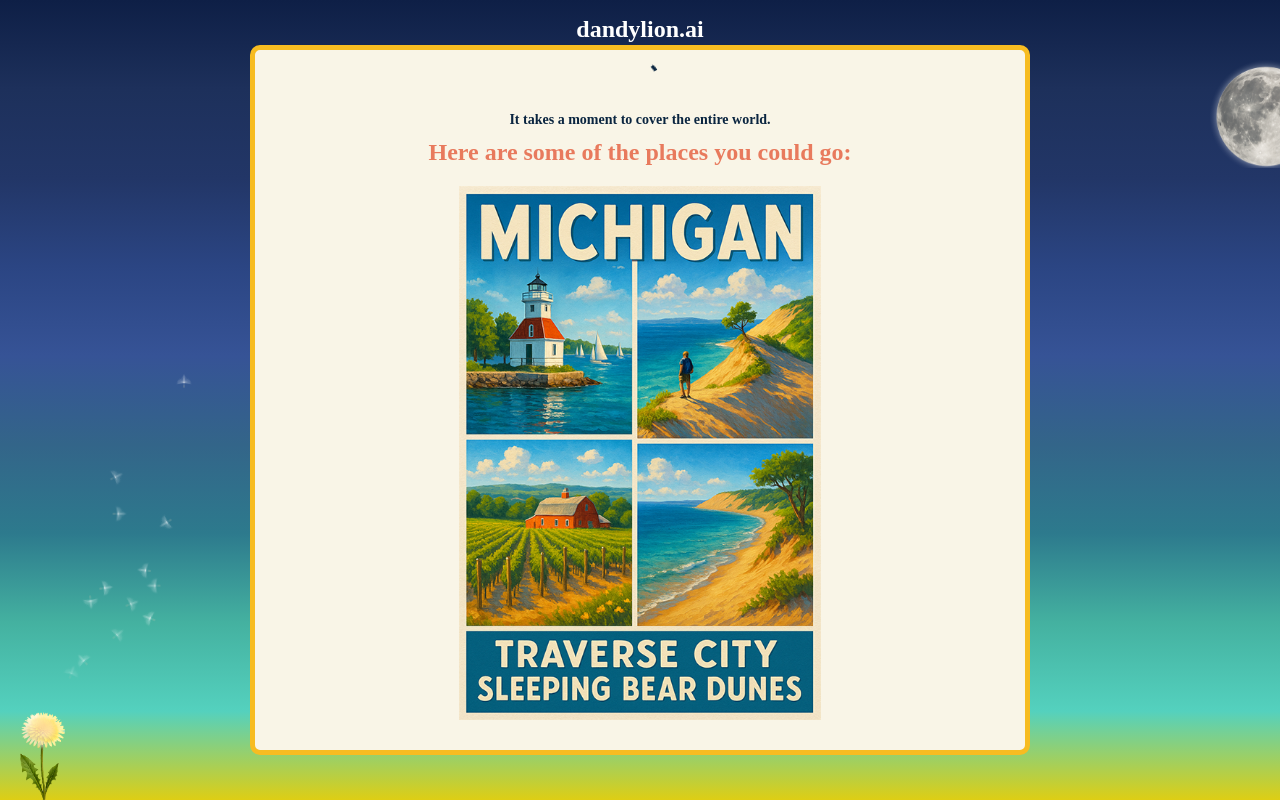
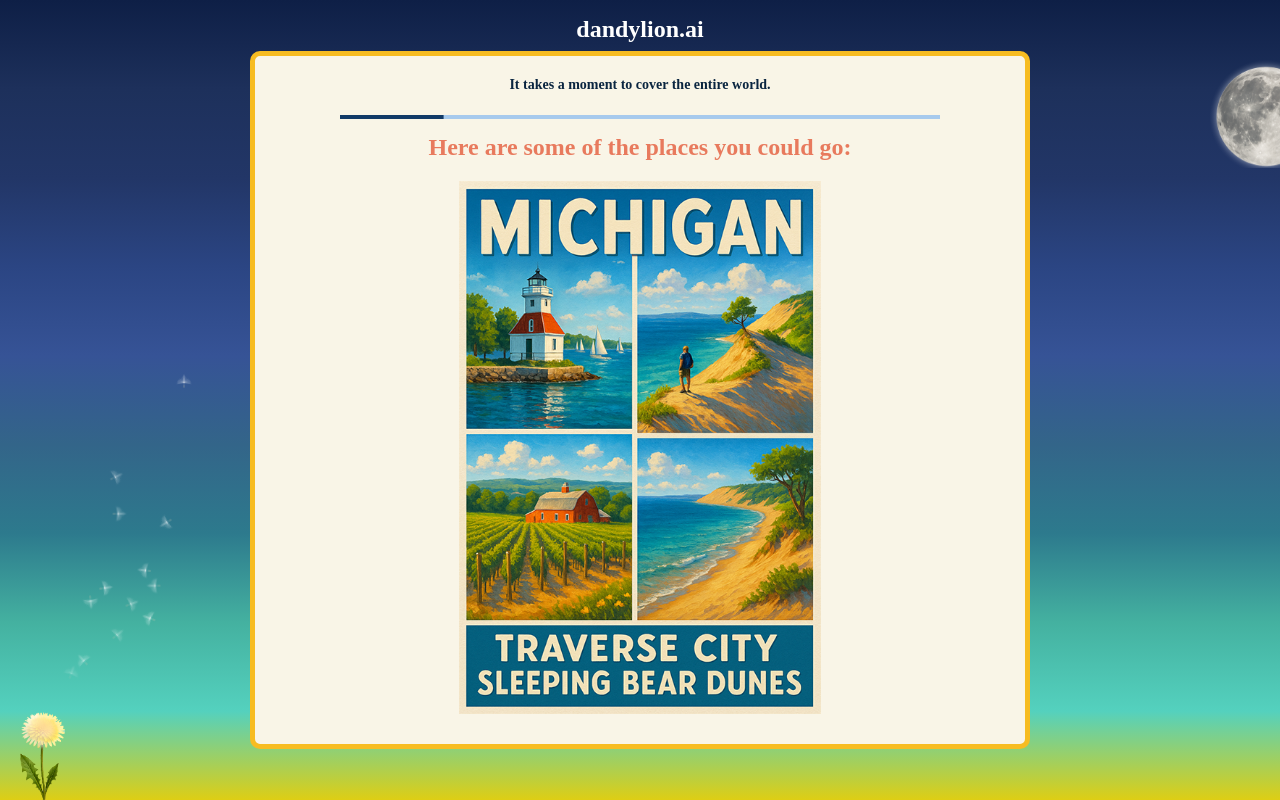
Before and after one commit to tedschu/Dandylion, a React (Vite) app in the folder client/: page /your-destination-plan in a window 1280 px wide. Built offline with nearby package versions, Linux system fonts and the light colour scheme; some icons are missing; a web font is replaced by a local one.

Commit message:
added progress bar on loading component

```diff
--- a/client/src/components/ResultsLoadingState.tsx
+++ b/client/src/components/ResultsLoadingState.tsx
@@ -11,6 +11,8 @@
 import thailand from "../assets/images/destinations/thailand.png";
 import { CircularProgress } from "@mui/material";
 import { useNavigate } from "react-router-dom";
+import LinearProgress from "@mui/material/LinearProgress";
+import Box from "@mui/material/Box";
 
 type ResultsLoadingStateProps = {
   showAPIErrorMessage: boolean;
@@ -51,17 +53,54 @@
     setShowAPIErrorMessage(false);
   };
 
+  const [progress, setProgress] = useState(0);
+
+  useEffect(() => {
+    setProgress(0); // Start at 0
+
+    const timer = setInterval(() => {
+      setProgress((oldProgress) => {
+        const increment = 100 / 300;
+
+        const newProgress = oldProgress + increment;
+
+        // Stop at 100%
+        if (newProgress >= 100) {
+          return 100;
+        }
+
+        return newProgress;
+      });
+    }, 100);
+
+    return () => {
+      clearInterval(timer);
+    };
+  }, []);
+
   return (
     <>
       <div className="resultLoadingContainer">
         {!showAPIErrorMessage && (
           <>
             {/* @ts-ignore */}
-            <CircularProgress color="#f7bc21" />
+            {/* <CircularProgress color="#f7bc21" /> */}
 
             <h2 style={{ textAlign: "center" }}>
               It takes a moment to cover the entire world.
             </h2>
+            <Box
+              sx={{
+                width: "80%",
+                margin: "10px 0 15px 0",
+                backgroundColor: "#e0e0e0",
+                "& .MuiLinearProgress-bar": {
+                  backgroundColor: "var(--brand-blue)",
+                },
+              }}
+            >
+              <LinearProgress variant="determinate" value={progress} />
+            </Box>
 
             <h1
               style={{
--- a/client/src/index.css
+++ b/client/src/index.css
@@ -458,7 +458,7 @@
   flex-direction: column;
   justify-content: center;
   align-items: center;
-  width: 80%;
+  width: 75%;
   max-width: 750px;
   background-color: var(--back-cream);
   border-radius: 10px;
--- a/client/src/pages/ResultsDestinationUnknown.tsx
+++ b/client/src/pages/ResultsDestinationUnknown.tsx
@@ -111,7 +111,7 @@
         // 529 error, meaning the API is currently overloaded
         if (response.status == 529 || response.status == 500) {
           console.log("Error: Anthropic API is overloaded");
-          setTimeout(retryAnthropicAPIOnError, 3000);
+          setTimeout(retryAnthropicAPIOnError, 4000);
           return;
         } else {
           setIsAnthropicLoading(false);
```
